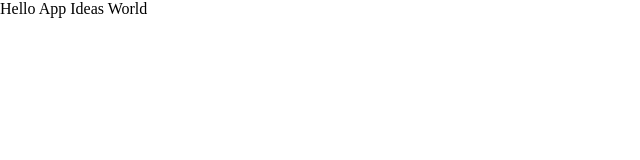
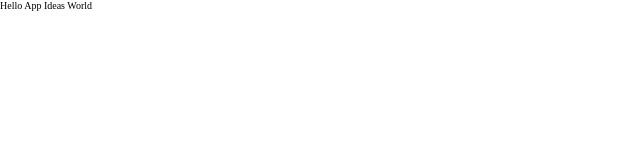
Before and after one commit to chingu-voyages/v38-geckos-team-04, a JavaScript app in the folder frontend/: page / in a window 1280 px wide. Shown: the top 160 px of the page, without its empty margins (0-640 px from the left). Built offline with nearby package versions, Linux system fonts and the light colour scheme.

Commit message:
Add universal font-size style

```diff
--- a/frontend/src/styles/index.scss
+++ b/frontend/src/styles/index.scss
@@ -5,3 +5,7 @@
         margin: 0;
         padding: 0;
     }
+
+:root {
+    font-size: 62.5%;
+}
```
